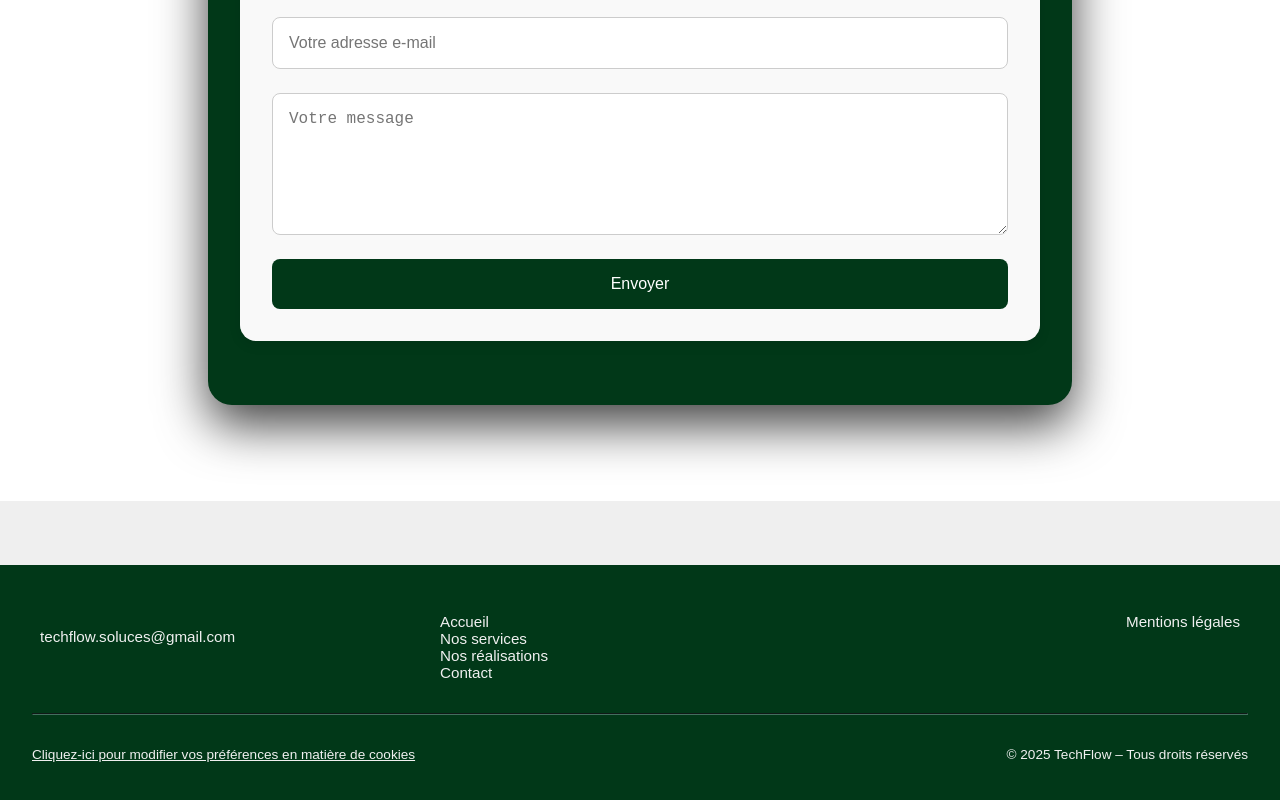
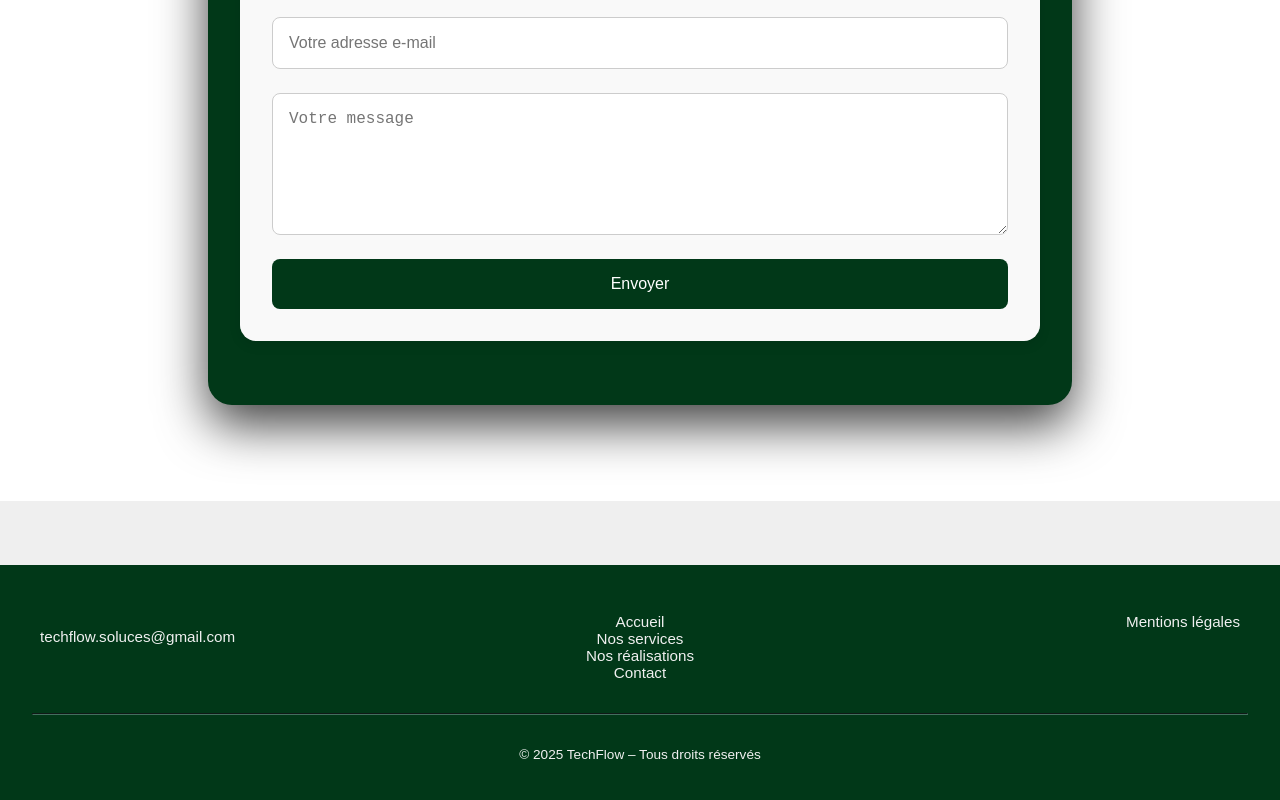
Before and after one commit to TechFlow-soluces/TechFlow, a Next.js app: page / in a window 1280 px wide. Shown: the part 5768-6568 px from the top of the page. Built offline with nearby package versions, Linux system fonts and the light colour scheme; a web font is replaced by a local one.

Commit message:
Correction footer

```diff
--- a/src/app/components/Footer.tsx
+++ b/src/app/components/Footer.tsx
@@ -24,7 +24,7 @@ export default function Header() {
 
         {/* Bloc centre : navigation */}
         <div style={{ flex: '1 1 200px' }}>
-            <ul style={{ listStyle: 'none', padding: 0, margin: 0 }}>
+            <ul style={{ listStyle: 'none', textAlign: 'center', padding: 0, margin: 0 }}>
                 <li><a href="#home" style={{ color: '#f0f0f0', textDecoration: 'none' }}>Accueil</a></li>
                 <li><a href="#services" style={{ color: '#f0f0f0', textDecoration: 'none' }}>Nos services</a></li>
                 <li><a href="#projects" style={{ color: '#f0f0f0', textDecoration: 'none' }}>Nos réalisations</a></li>
@@ -42,12 +42,11 @@ export default function Header() {
 
     <div style={{
         display: 'flex',
-        justifyContent: 'space-between',
+        justifyContent: 'center',
         flexWrap: 'wrap',
         fontSize: '0.85rem',
     }}>
-        <a href="#" style={{ color: '#f0f0f0', textDecoration: 'underline' }}>Cliquez-ici pour modifier vos préférences en matière de cookies</a>
-        <p style={{ margin: 0 }}>© {new Date().getFullYear()} TechFlow – Tous droits réservés</p>
+        <p style={{ margin: 0}}>© {new Date().getFullYear()} TechFlow – Tous droits réservés</p>
     </div>
 </footer>
     );
```
